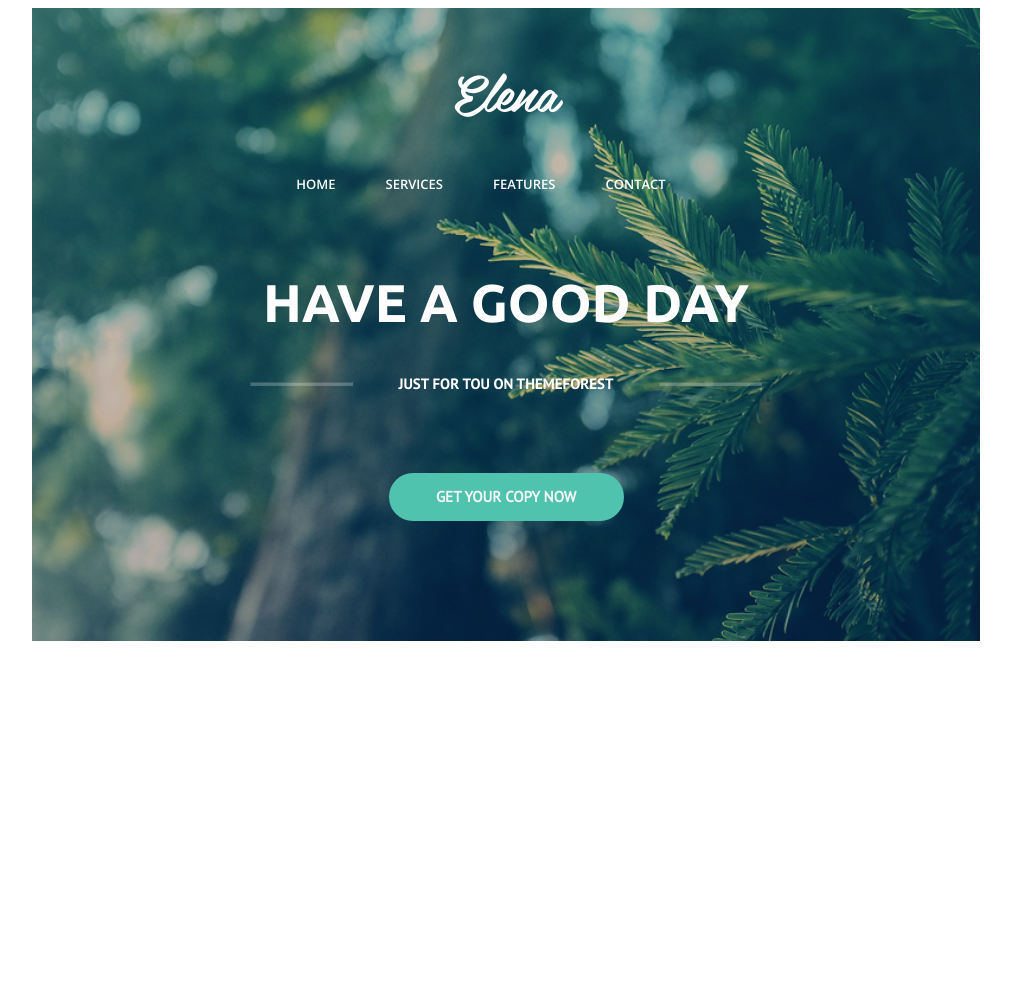
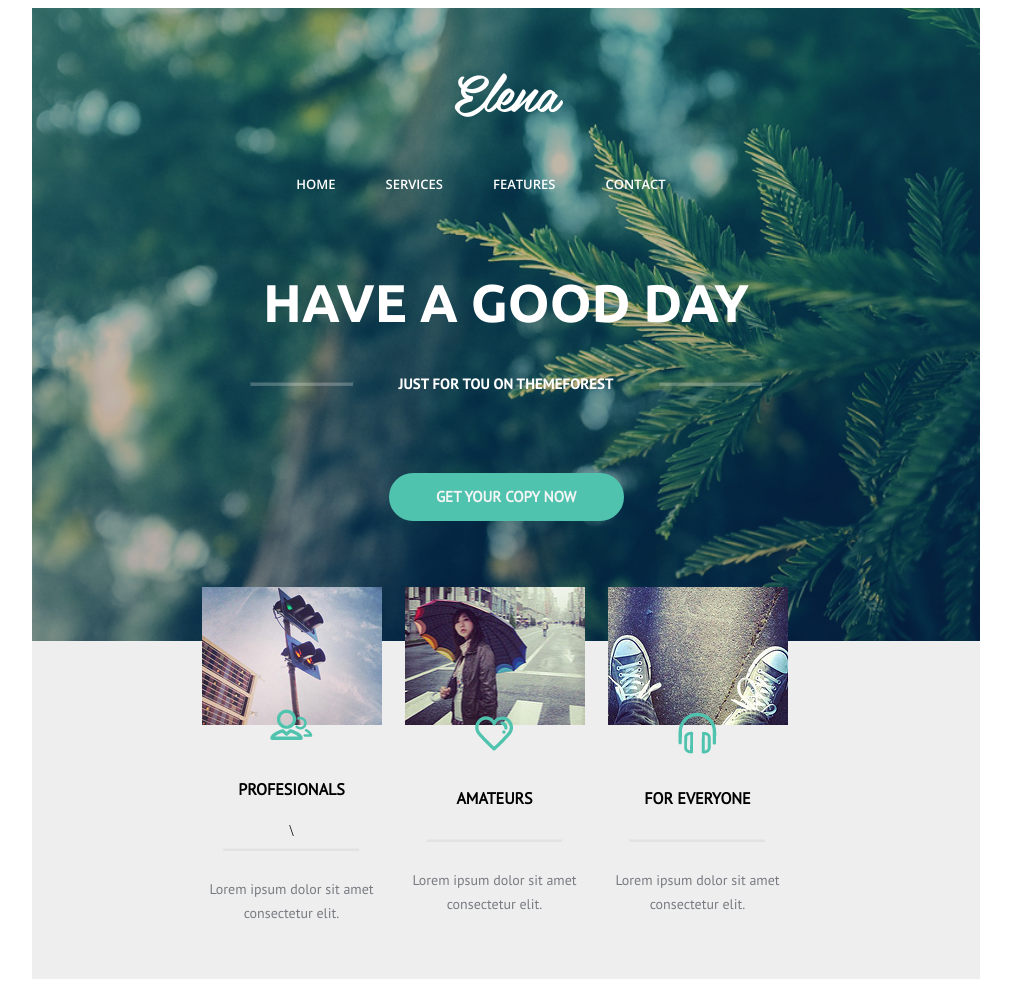
Before and after one commit to panytsch/php_academy, a PHP site: page /maket.html in a window 1280 px wide. Shown: the whole page, without its empty margins (134-1145 px from the left). Before the commit the page ends 641 px from the top, so only its background shows below. Run offline with PHP 8.4, Linux system fonts and the light colour scheme.

Commit message:
add all fonts and items1

```diff
--- a/frontend/homework/004_flex/maket/css/st.css
+++ b/frontend/homework/004_flex/maket/css/st.css
@@ -1,26 +1,41 @@
 @font-face {
     font-family: Belinda;
-    src: url(./fonts/belinda.otf);
+    src: url(../fonts/belinda.otf);
 }
 
 @font-face {
     font-family: OS_semibold;
-    src: url(./fonts/OpenSans-SemiBold.ttf);
+    src: url(../fonts/OpenSans-SemiBold.ttf);
 }
 
 @font-face {
     font-family: Ubuntu;
-    src: url(./fonts/Ubuntu-Bold.ttf);
+    src: url(../fonts/Ubuntu-Bold.ttf);
 }
 
 @font-face {
 	font-family: PT-sans-bold;
-	src: url(./fonts/PT_Sans-Web-Bold.ttf);
+	src: url(../fonts/PT_Sans-Web-Bold.ttf);
 }
 
 @font-face {
 	font-family: PT-sans;
-	src: url(./fonts/PT_Sans-Web-Regular.ttf);
+	src: url(../fonts/PT_Sans-Web-Regular.ttf);
+}
+
+@font-face {
+	font-family: Cabin;
+	src: url(../fonts/Cabin-Regular.ttf);
+}
+
+@font-face {
+	font-family: Nexa-heavy;
+	src: url(../fonts/NexaHeavy.otf);
+}
+
+@font-face {
+	font-family: Nexa-regular;
+	src: url(../fonts/NexaRegular.otf);
 }
 
 .body {
@@ -106,3 +121,77 @@
 	border: none;
 	text-transform: uppercase;
 }
+
+.cont1 {
+	display: flex;
+	justify-content: center;
+	background-color: #eeeeef;
+	/*margin:0;*/
+	width: 948px;
+}
+
+.item1 {
+	position: absolute;
+	top: -54px;
+	flex: 0 1 180px;
+	margin-right: 23px;
+	display: flex;
+	flex-flow: column nowrap;
+	justify-content: center;
+	position: relative;
+	text-align: center;
+	/*overflow: visible;*/
+}
+
+.item1__img,
+.item1__img2,
+.item1__img3 {
+	/*position: absolute;
+	top: 116px;
+	left: 57px;*/
+	height: 42px;
+	margin-top: 116px;
+}
+
+.item1__img {
+	background: url(../img/logo1_1.png) no-repeat center;
+}
+
+.item1__img2 {
+	background: url(../img/logo1_2.png) no-repeat center;
+}
+
+.item1__img3 {
+	background: url(../img/logo1_3.png) no-repeat center;
+}
+
+.item1:nth-child(1){
+	background: #eeeeef url(../img/1_1.png) no-repeat top;
+}
+
+.item1:nth-child(2){
+	background: #eeeeef url(../img/1_2.png) no-repeat top;
+}
+
+.item1:nth-child(3){
+	background: #eeeeef url(../img/1_3.png) no-repeat top;
+}
+
+.item1 .h4 {
+	text-transform: uppercase;
+	font: 700 16px/24px PT-sans, sans-serif;
+	margin: 32px 0 21px;
+}
+
+.item1 .hr hr {
+	width: 135px;
+	height: 2px;
+	background-color: #293139;
+	opacity: 0.06;
+	margin-bottom: 25px;
+}
+
+.item1 .paragraph {
+	color: #787b80;
+	font: 400 14px/24px PT-sans, sans-serif;
+}
--- a/frontend/homework/004_flex/maket/maket.html
+++ b/frontend/homework/004_flex/maket/maket.html
@@ -27,11 +27,49 @@
 					<a href="#">contact</a>
 				</li>
 			</ul>
-
 			<h1>have a good day</h1>
-
 			<h3><hr>just for tou on themeforest<hr></h3>
 			<button class="getButton">get your copy now</button>
+		</div>
+		<div class="body1">
+			<div class="cont1">
+				<div class="item1">
+					<div class="item1__img"></div>
+					<div class="h4">
+						profesionals
+					</div>
+					<div class="hr">\
+						<hr>
+					</div>
+					<div class="paragraph">
+						Lorem ipsum dolor sit amet consectetur elit.
+					</div>
+				</div>
+				<div class="item1">
+					<div class="item1__img2"></div>
+					<div class="h4">
+						amateurs
+					</div>
+					<div class="hr">
+						<hr>
+					</div>
+					<div class="paragraph">
+						Lorem ipsum dolor sit amet consectetur elit.
+					</div>
+				</div>
+				<div class="item1">
+					<div class="item1__img3"></div>
+					<div class="h4">
+						for everyone
+					</div>
+					<div class="hr">
+						<hr>
+					</div>
+					<div class="paragraph">
+						Lorem ipsum dolor sit amet consectetur elit.
+					</div>
+				</div>
+			</div>
 		</div>
 	</div>
 </body>
```
Also changed, not shown: frontend/homework/004_flex/maket/fonts/Cabin-Regular.ttf (added), frontend/homework/004_flex/maket/fonts/NexaHeavy.otf (added), frontend/homework/004_flex/maket/fonts/NexaRegular.otf (added).
